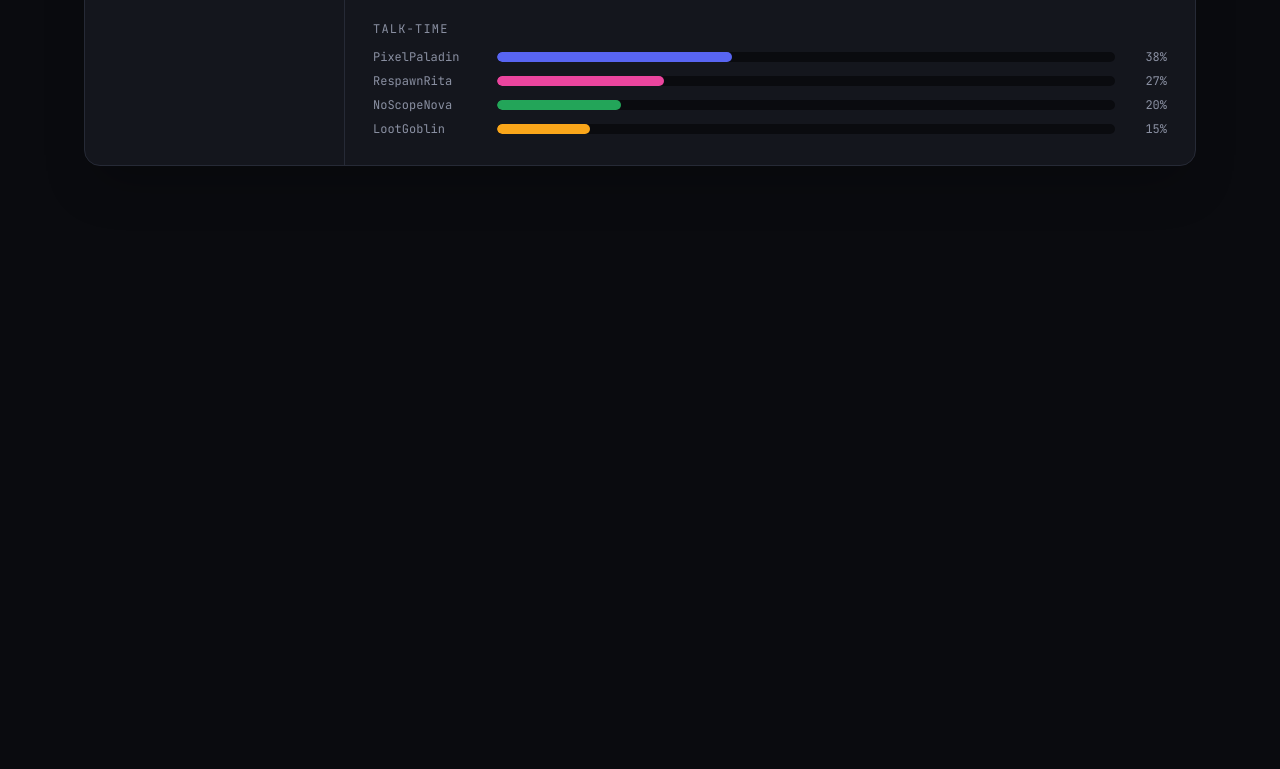
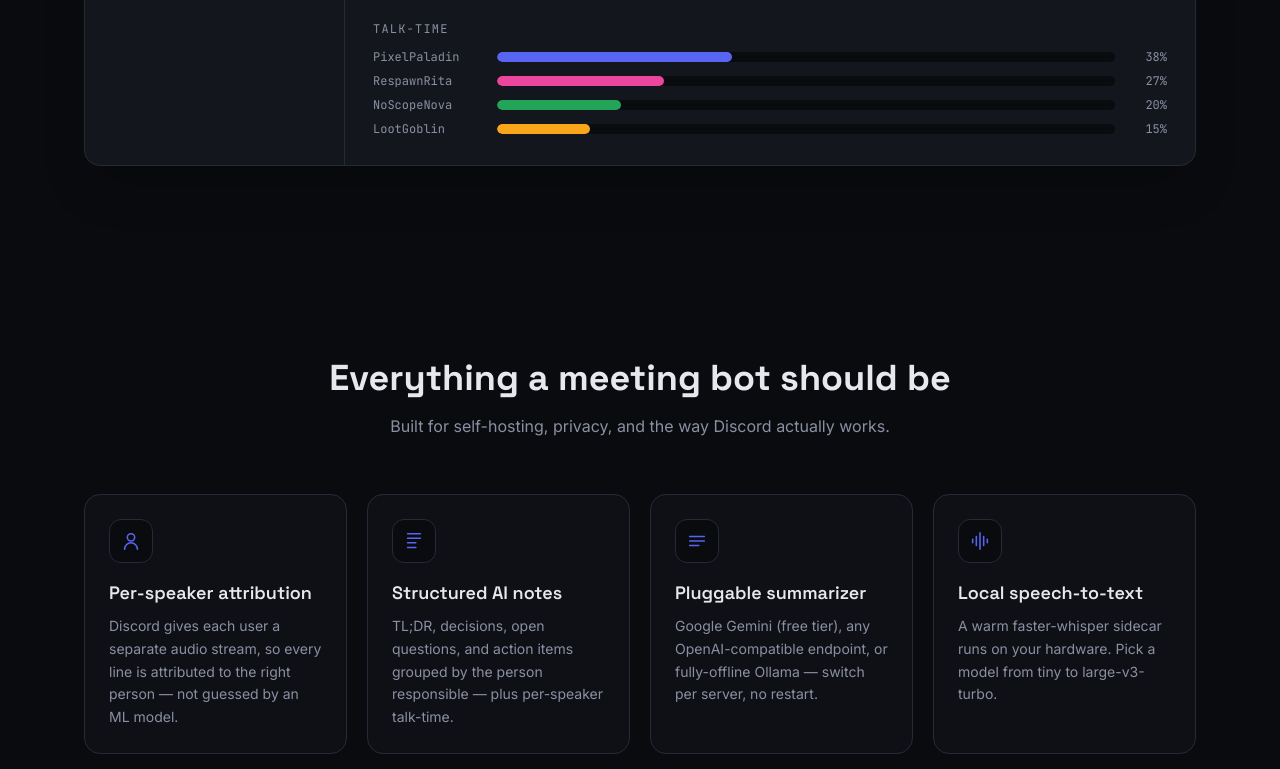
Before and after one commit to SakethKanchi/parley-landing, an Astro site: page / in a window 1280 px wide. Shown: the part 2031-2800 px from the top of the page. Before the commit the page ends 2293 px from the top, so only its background shows below. Built offline with nearby package versions, Linux system fonts and the light colour scheme; Astro itself is replaced by a stand-in of ours.

Commit message:
feat: features grid (data-driven, 8 cards)

```diff
--- /dev/null
+++ b/src/components/FeatureCard.astro
@@ -0,0 +1,13 @@
+---
+interface Props { title: string; body: string; icon: string; }
+const { title, body, icon } = Astro.props;
+---
+<article data-reveal class="group rounded-2xl border border-edge bg-panel/50 p-6 transition-all duration-300 hover:-translate-y-1 hover:border-primary/50 hover:bg-panel">
+  <span class="mb-4 inline-grid h-11 w-11 place-items-center rounded-xl border border-edge bg-bg text-primary transition-colors group-hover:border-primary/40">
+    <svg width="22" height="22" viewBox="0 0 24 24" fill="none" stroke="currentColor" stroke-width="1.7" stroke-linecap="round" stroke-linejoin="round">
+      <path d={icon}></path>
+    </svg>
+  </span>
+  <h3 class="font-display text-lg font-semibold text-ink">{title}</h3>
+  <p class="mt-2 text-sm leading-relaxed text-muted">{body}</p>
+</article>
--- /dev/null
+++ b/src/components/FeatureGrid.astro
@@ -0,0 +1,13 @@
+---
+import { features } from '../data/features.js';
+import FeatureCard from './FeatureCard.astro';
+---
+<section id="features" class="mx-auto max-w-6xl px-5 py-24">
+  <div class="mx-auto mb-14 max-w-2xl text-center">
+    <h2 class="font-display text-3xl font-bold sm:text-4xl">Everything a meeting bot should be</h2>
+    <p class="mt-4 text-muted">Built for self-hosting, privacy, and the way Discord actually works.</p>
+  </div>
+  <div class="grid gap-5 sm:grid-cols-2 lg:grid-cols-4">
+    {features.map((f) => <FeatureCard title={f.title} body={f.body} icon={f.icon} />)}
+  </div>
+</section>
--- /dev/null
+++ b/src/data/features.js
@@ -0,0 +1,10 @@
+export const features = [
+  { title: 'Per-speaker attribution', icon: 'M12 12a4 4 0 1 0 0-8 4 4 0 0 0 0 8Zm-7 9a7 7 0 0 1 14 0', body: 'Discord gives each user a separate audio stream, so every line is attributed to the right person — not guessed by an ML model.' },
+  { title: 'Structured AI notes', icon: 'M5 4h14M5 9h14M5 14h9M5 19h9', body: 'TL;DR, decisions, open questions, and action items grouped by the person responsible — plus per-speaker talk-time.' },
+  { title: 'Pluggable summarizer', icon: 'M4 7h16M4 12h16M4 17h10', body: 'Google Gemini (free tier), any OpenAI-compatible endpoint, or fully-offline Ollama — switch per server, no restart.' },
+  { title: 'Local speech-to-text', icon: 'M12 3v18M8 7v10M16 7v10M4 10v4M20 10v4', body: 'A warm faster-whisper sidecar runs on your hardware. Pick a model from tiny to large-v3-turbo.' },
+  { title: 'Runs anywhere', icon: 'M3 7h18v10H3zM7 21h10', body: "Node's built-in node:sqlite means no native build. Works on a Raspberry Pi or a GPU server alike." },
+  { title: 'Searchable history', icon: 'M11 4a7 7 0 1 0 0 14 7 7 0 0 0 0-14Zm10 17-5-5', body: 'Full-text /search across every past meeting, backed by SQLite FTS5. Plus /history and /summary.' },
+  { title: 'Auto join / leave', icon: 'M15 10l5-3v10l-5-3M3 6h12v12H3z', body: 'Joins when 2+ people are talking, leaves when the room empties. Shows [REC] in its nickname while recording.' },
+  { title: 'Concurrent meetings', icon: 'M7 7h10v10H7zM3 3h10v10', body: 'Records multiple channels and servers at once — keyed by guild and channel, with no global single-recording limit.' },
+];
--- a/src/pages/index.astro
+++ b/src/pages/index.astro
@@ -4,6 +4,7 @@ import Nav from '../components/Nav.astro';
 import Hero from '../components/Hero.astro';
 import WhyStrip from '../components/WhyStrip.astro';
 import Demo from '../components/Demo.astro';
+import FeatureGrid from '../components/FeatureGrid.astro';
 ---
 <Base>
   <Nav />
@@ -11,5 +12,6 @@ import Demo from '../components/Demo.astro';
     <Hero />
     <WhyStrip />
     <Demo />
+    <FeatureGrid />
   </main>
 </Base>
--- /dev/null
+++ b/test/features-data.test.mjs
@@ -0,0 +1,10 @@
+import { test } from 'node:test';
+import assert from 'node:assert/strict';
+import { features } from '../src/data/features.js';
+
+test('there are exactly 8 features, each with title, body, icon', () => {
+  assert.equal(features.length, 8);
+  for (const f of features) {
+    assert.ok(f.title && f.body && f.icon);
+  }
+});
```
